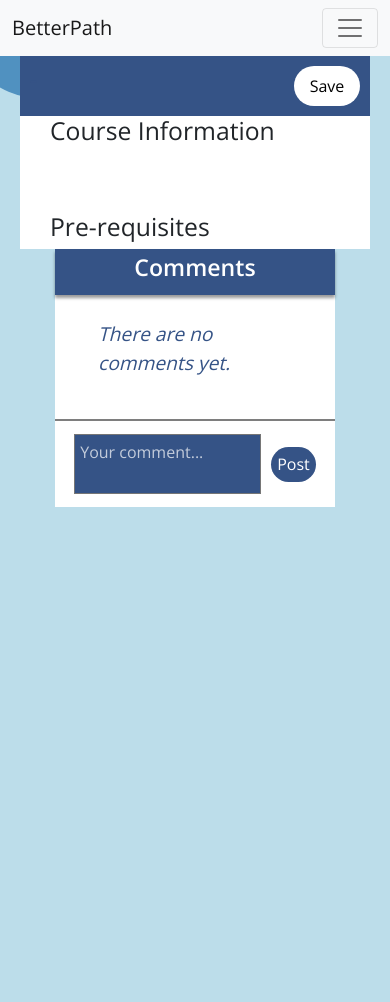
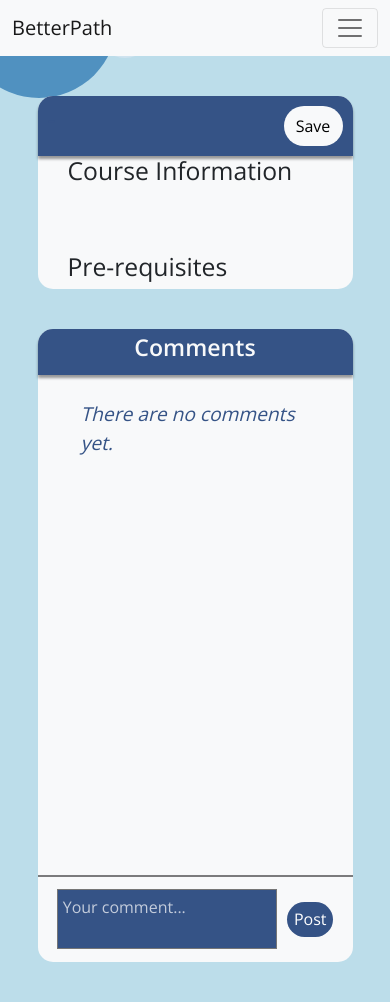
Before and after one commit to ECE444-2021Fall/project1-education-pathways-group-6-tensiletech, a Flask app: template app/templates/course.html in a window 390 px wide. Before the commit the page ends 507 px from the top, so only its background shows below. Run offline with Flask 2, Linux system fonts and the light colour scheme; the template is opened without the code that fills it, so the values that code supplies are empty; parts of the project's set-up code (start-up, migrations or seed data) failed here and were passed over.

Commit message:
Made boxes responsive on resizeand minor styling changes

```diff
--- a/app/static/styles/course.css
+++ b/app/static/styles/course.css
@@ -4,22 +4,27 @@ body {
 .main-content {
     display: flex;
     justify-content: space-around;
-    margin-left: 20px;
-    margin-right: 20px;
+    margin: 40px 20px;
 }
 .course-info-box {
-    background-color: #ffffff;
+    background-color: #f8f9fa;
     width: 65%;
+    height: auto;
+    border-radius: 15px;
 }
 .course-info-title-box {
     background-color: #355386;
-    color: white;
+    border-top-left-radius: 15px;
+    border-top-right-radius: 15px;
+    box-shadow: 0 3px 3px rgba(0, 0, 0, 0.4);
+    z-index: 100;
+    color: #f8f9fa;
     padding: 10px;
     display: flex;
 }
 
 .save-button {
-    background: #ffffff;
+    background: #f8f9fa;
     float: right;
     margin-left: auto;
     width: 20%;
@@ -30,6 +35,7 @@ body {
 }
 
 .course-info-content {
+    display: inline-block;
     padding-left: 30px;
     padding-right: 30px;
 }
@@ -46,7 +52,7 @@ body {
     background-color: #355386;
     color: white;
     width: auto;
-    height: 4vh;
+    height: 40px;
     padding-top: 1vh;
     align-items: center;
     padding-right: 10px;
@@ -60,35 +66,41 @@ body {
  * Styling for the comments section
  */
 .comments-box {
-    background-color: #ffffff;
+    display: flex;
+    flex-direction: column;
+    background-color: #f8f9fa;
+    border-radius: 15px;
     width: 30%;
+    height: 75vh;
 }
 .course-comments-title-box {
     background-color: #355386;
     box-shadow: 0 3px 3px rgba(0, 0, 0, 0.4);
     padding: 5px 0px;
+    border-top-left-radius: 15px;
+    border-top-right-radius: 15px;
+    z-index: 100;
     text-align: center;
 }
 .course-comments-title-box h3 {
-    color: white;
+    color: #f8f9fa;
 }
-.comments {
-    height: 60%;
+.comments-list {
     list-style: none;
     margin: 0;
     padding: 0;
     overflow: hidden;
     overflow-y: scroll;
 }
-.comments li {
+.comments-list li {
     background-color: #355386;
-    color: white;
+    color: #f8f9fa;
     padding: 10px 20px;
     font-size: 1em;
     margin: 0.8em 1.2em;
 }
 .empty-list {
-    background-color: white;
+    background-color: #f8f9fa;
     color: #355386;
     padding: 10px 20px;
     margin: 0.8em 1.2em;
@@ -100,7 +112,12 @@ body {
 hr {
     border: 1px solid black;
     opacity: 0.5;
+    margin-top: 0;
     margin-bottom: 0;
+}
+.comment-entry {
+    margin-top: auto;
+    width: 100%;
 }
 .add-comment {
     display: flex;
@@ -135,11 +152,16 @@ hr {
         flex-direction: column;
     }
     .course-info-box {
-        margin: auto;
-        width: 100%;
+        margin-left: auto;
+        margin-right: auto;
+        height: auto;
+        width: 90%;
     }
     .comments-box {
-        margin: auto;
-        width: 80%;
+        margin-top: 40px;
+        margin-left: auto;
+        margin-right: auto;
+        min-height: 300px;
+        width: 90%;
     }
 }
--- a/app/templates/course.html
+++ b/app/templates/course.html
@@ -35,7 +35,7 @@
         <div class="course-comments-title-box">
             <h3>Comments</h3>
         </div>
-        <ul class="comments">
+        <ul class="comments-list">
             {% for comment in comments %}
             <li class="comment">
                 <div><b>{{comment.userId}}</b></div>
@@ -45,6 +45,7 @@
             <div class="empty-list"><em>There are no comments yet.</em></div>
             {% endfor %}
         </ul>
+        <div class="comment-entry">
             <hr>
             <form
                 action="{{ url_for('courses.add_comment', code=code) }}"
@@ -56,4 +57,5 @@
             </form>
         </div>
     </div>
+</div>
 {% endblock %}
```
Lines whose indentation alone changed are shown as unchanged.
